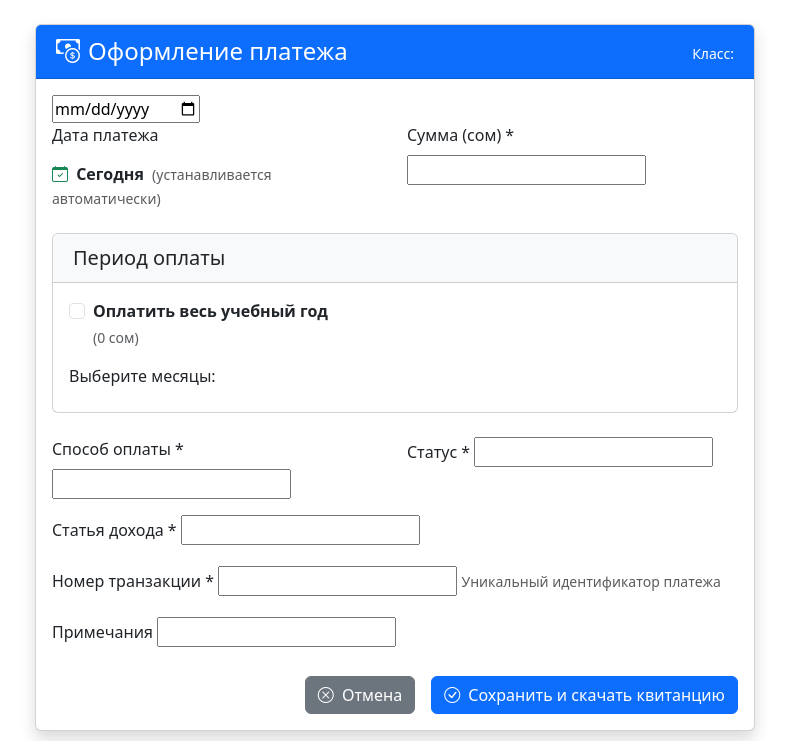
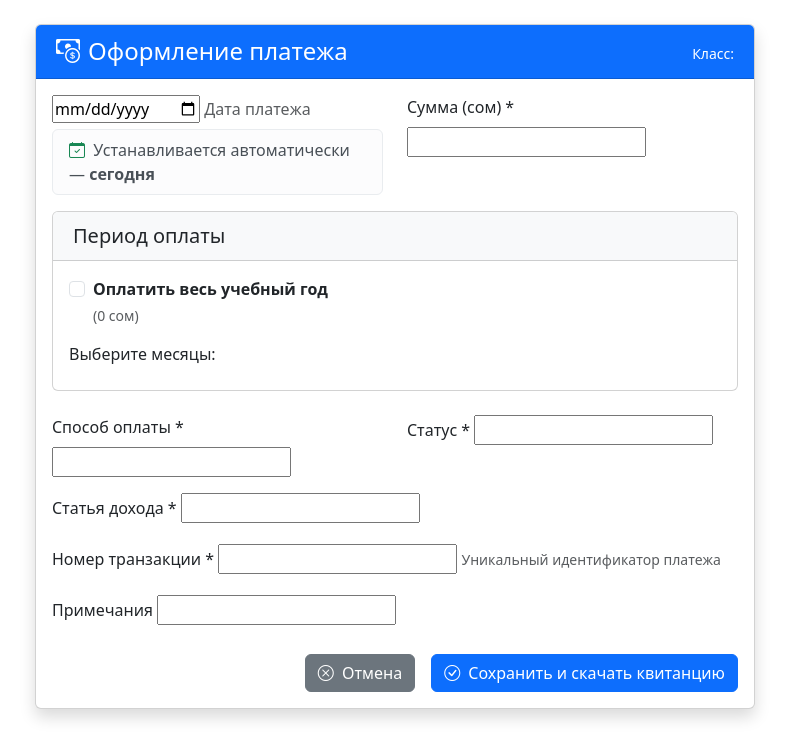
Before and after one commit to Amantur1develooper/azia-start, a Django app: template core/templates/school/incomes/form.html in a window 1280 px wide. Shown: the part 59-800 px from the top of the page, without its empty margins (245-1034 px from the left). Run offline with Django 5.2, Linux system fonts and the light colour scheme; the template is opened without the code that fills it, so the values that code supplies are empty, except form fields; tables that the repository leaves empty hold one stand-in row (values such as "Sample post"); form fields are guessed from the names that the template uses.

Commit message:
new amina4

```diff
--- a/core/templates/school/incomes/form.html
+++ b/core/templates/school/incomes/form.html
@@ -22,23 +22,20 @@
                         {% csrf_token %}
 
                         <!-- Основные поля платежа -->
-                        {{ form.date }}
                         <div class="row mb-3">
                             <div class="col-md-6">
                                 {% if request.user.is_staff or request.user.is_superuser %}
                                     <label class="form-label">Дата платежа *</label>
                                     {{ form.date }}
                                     {% if form.date.errors %}
-                                    <div class="invalid-feedback d-block">
-                                        {{ form.date.errors|first }}
-                                    </div>
+                                        <div class="invalid-feedback d-block">{{ form.date.errors|first }}</div>
                                     {% endif %}
                                 {% else %}
-                                <label class="form-label">Дата платежа</label>
-                                <div class="form-control-plaintext">
+                                    {{ form.date }}
+                                    <label class="form-label text-muted">Дата платежа</label>
+                                    <div class="alert alert-light py-2 px-3 mb-0">
                                         <i class="bi bi-calendar-check text-success me-1"></i>
-                                    <strong>Сегодня</strong>
-                                    <small class="text-muted ms-1">(устанавливается автоматически)</small>
+                                        Устанавливается автоматически — <strong>сегодня</strong>
                                     </div>
                                 {% endif %}
                             </div>
```
Lines whose indentation alone changed are shown as unchanged.
